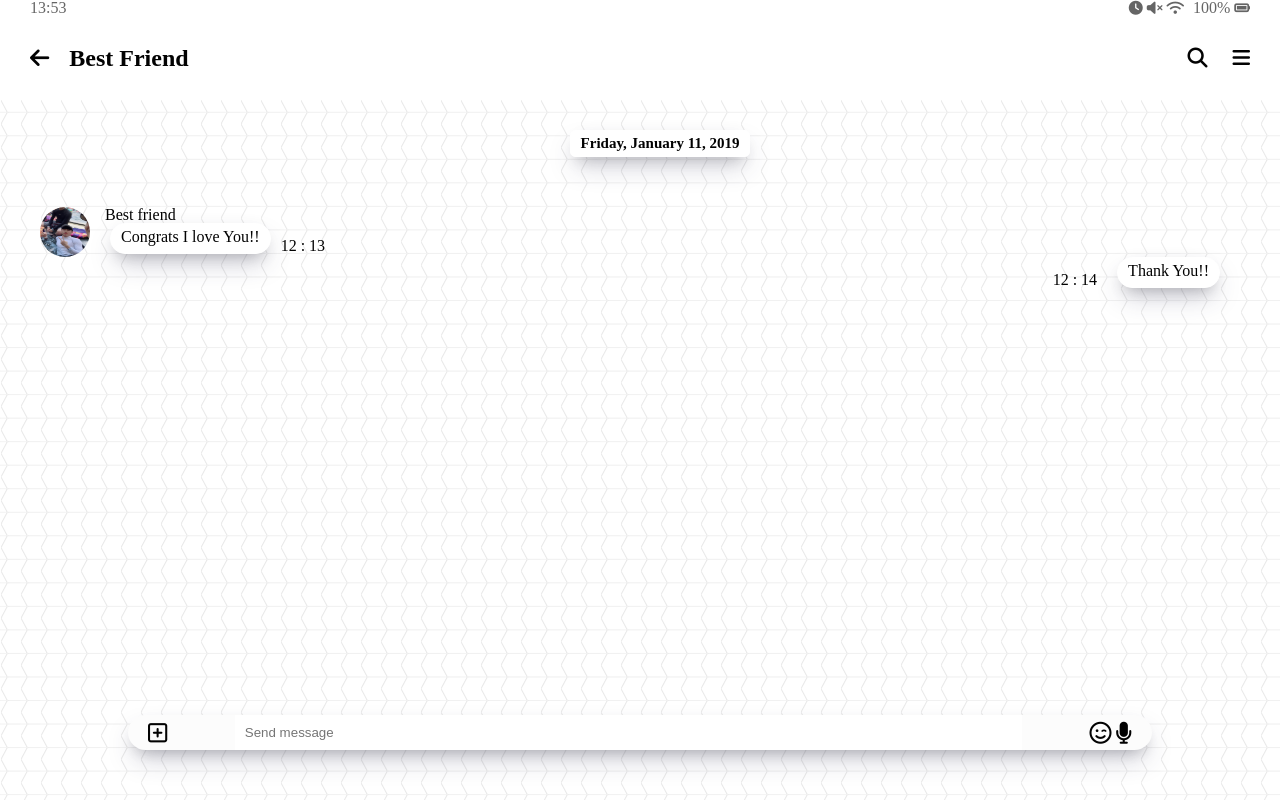
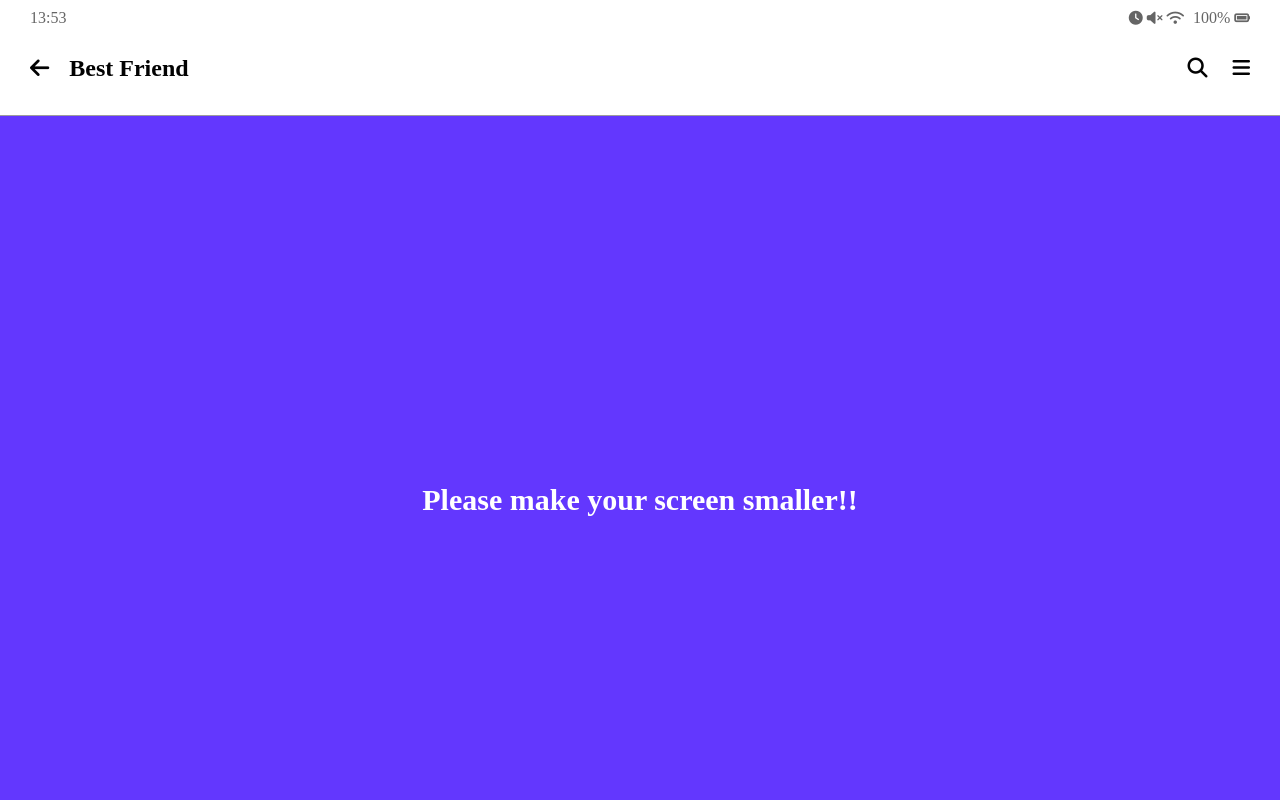
Before and after one commit to nomad2569/kakao-clone-v2, a plain HTML site: page chat.html in a window 1280 px wide. Shown: the top 800 px of the page. Drawn offline with Linux system fonts and the light colour scheme.

Commit message:
almost done
almost

```diff
--- a/chat.html
+++ b/chat.html
@@ -14,6 +14,8 @@
     <style></style>
   </head>
   <body class="chats-body">
+    <div class="header-wrapper">
+
         <div class="status-bar">
           <div class="status-bar__column">
             <span class="status-bar__clock">
@@ -43,6 +45,7 @@
                   <i class="fas fa-bars"></i>
               </span>
             </header>
+            </div>
 
           <main class="chat-screen">
               <ul class="chat__messages">
@@ -63,22 +66,41 @@
                         <div class="message__content">
                           <div class="message__column-reverse">
 
-                              <div class="message__bubble">Thank You!!</div>
+                              <div class="message__bubble my-message__bubble">Thank You!!</div>
+                            <span class="message__timestamp">12 : 14</span>
+                          </div>
+                         </div>
+                    </li>
+                    <li class="incoming-message message">
+                      <img src="images/avatar.jpg" class="message__avatar">
+                      <div class="message__content">
+                          <span class="message__author">Best friend</span>
+                          <div class="message__column">
+                            <div class="message__bubble">Congrats I love You!!
+                            </div>
+                            <span class="message__timestamp">12 : 13</span>
+                        </div>
+                      </div>
+
+                  </li>
+                  <li class="my-message message">
+                          <div class="message__content">
+                            <div class="message__column-reverse">
+
+                                <div class="message__bubble my-message__bubble">Thank You!!</div>
                               <span class="message__timestamp">12 : 14</span>
                             </div>
                            </div>
                       </li>
             </ul>
           </main>
-
+<div class="chat__write-wrapper">
         <div class="chat__write">
-            <div class="chat__write-column">
+            <input type="text" class="chat__write-input" placeholder="Send message">
+            <span class="chat__write-icon chat__write-left-icon invisible-when-focus">
             <i class="far fa-plus-square"></i>
-            </div>
-            <div class="chat__write-column">
-                <input type="text" class="chat__write-input" placeholder="Send message">
-            </div>
-            <div class="chat__write-column">
+          </span>
+            <div class="chat__write-column chat__write-right-icon invisible-when-focus">
                 <span class="chat__write-icon">
                     <i class="far fa-smile-wink"></i>
                 </span>
@@ -87,6 +109,10 @@
                 </span>
             </div>
         </div>
+      </div>
 
+    <div class="bigScreen">
+      <span class="bigScreen__text">Please make your screen smaller!!</span>
+    </div>
   </body>
 </html>
--- a/css/chat.css
+++ b/css/chat.css
@@ -1,5 +1,20 @@
+.header-wrapper {
+  position: fixed;
+  top: 0px;
+  width: 100%;
+  background-color: white;
+  padding: 5px 0px;
+  border-bottom: 0.3px solid rgb(156, 156, 156);
+  z-index: 2;
+}
+
+.status-bar {
+  margin-top: 5px;
+}
+
 .chats-body {
   padding: 0;
+  padding-top: 100px;
 }
 
 .chats-body .header,
@@ -7,19 +22,43 @@
   padding: 0px 30px;
 }
 
-.chat-screen {
+.chats-body {
   background-image: url("../images/background.png");
-  min-height: 100vh;
+  min-height: 10000px;
+}
+
+@keyframes spin {
+  0% {
+    transform: none;
+  }
+
+  25% {
+    transform: rotateY(0.5turn);
+  }
+  75% {
+    transform: rotateY(0.5turn);
+  }
+  100% {
+    transform: rotateY(1turn);
+  }
 }
 
 .message .message__avatar {
   width: 50px;
   height: 50px;
+  animation: spin 2s linear infinite;
+  box-shadow: 0 13px 27px -5px rgba(50, 50, 93, 0.25),
+    0 8px 16px -8px rgba(0, 0, 0, 0.3), 0 -6px 16px -6px rgba(0, 0, 0, 0.025);
+}
+
+.chat__write-wrapper {
+  position: fixed;
+  bottom: 0;
+  width: 100%;
 }
 .chat__write {
-  position: fixed;
-  bottom: 50px;
-  width: 80%;
+  position: absolute;
+
   display: flex;
   justify-content: space-between;
   align-items: center;
@@ -30,26 +69,72 @@
   margin: 0 auto;
   left: 0;
   right: 0;
+}
 
-  box-shadow: 0 13px 27px -5px rgba(50, 50, 93, 0.25),
-    0 8px 16px -8px rgba(0, 0, 0, 0.3), 0 -6px 16px -6px rgba(0, 0, 0, 0.025);
+.chat__write {
+  bottom: 0px;
+  width: 100%;
+  border-radius: 0;
 }
 
 .chat__write i {
   font-size: 22px;
 }
 
-.chat__write-column:nth-child(2) {
-  width: 80%;
+.chat__write-left-icon {
+  position: absolute;
+  left: 10px;
+}
+.chat__write-right-icon {
+  display: flex;
+  align-items: center;
 }
 
+.chat__write-icon {
+  margin-left: 10px;
+  margin-right: 20px;
+}
+
+.chat__write-input:focus ~ .invisible-when-focus {
+  opacity: 0;
+}
 .chat__write-input {
   padding: 10px 10px;
   width: 100%;
   border: none;
+  margin-left: 30px;
+  transition: width 0.3s ease-in, transform 0.3s ease-in,
+    border-radius 0.3s ease-in, box-shadow 0.3s ease-in;
 }
-.chat__write-column input :focus {
+.chat__write-input:focus {
   outline: none;
+  width: 80%;
+  transform: scaleY(1.5);
+  transform: translateY(-100px);
+  border-radius: 40px;
+  box-shadow: 0 13px 27px -5px rgba(50, 50, 93, 0.25),
+    0 8px 16px -8px rgba(0, 0, 0, 0.3), 0 -6px 16px -6px rgba(0, 0, 0, 0.025);
+  animation: floating 3s linear infinite forwards;
+}
+
+@keyframes floating {
+  0% {
+    box-shadow: 0 13px 27px -5px rgba(50, 50, 93, 0.25),
+      0 8px 16px -8px rgba(0, 0, 0, 0.3), 0 -6px 16px -6px rgba(0, 0, 0, 0.025);
+  }
+  50% {
+    box-shadow: 0 13px 27px -60px rgba(50, 50, 93, 0.25),
+      0 8px 16px -8px rgba(0, 0, 0, 0.3), 0 -6px 16px -6px rgba(0, 0, 0, 0.025);
+  }
+
+  100% {
+    box-shadow: 0 13px 27px -5px rgba(50, 50, 93, 0.25),
+      0 8px 16px -8px rgba(0, 0, 0, 0.3), 0 -6px 16px -6px rgba(0, 0, 0, 0.025);
+  }
+}
+
+.invisible-when-focus {
+  transition: opacity 0.3s ease-in-out;
 }
 
 .chat-screen .chat__messages {
@@ -74,18 +159,46 @@
   margin-left: 40px;
 }
 
+@keyframes incomingAni {
+  from {
+    transform: translateX(-200px);
+    opacity: 0;
+  }
+  to {
+    transform: 0;
+    opacity: 1;
+  }
+}
+
+@keyframes myMessageAni {
+  from {
+    transform: translateX(200px);
+    opacity: 0;
+  }
+  to {
+    transform: 0;
+    opacity: 1;
+  }
+}
+
+.chat__messages .my-message {
+  animation: myMessageAni 0.5s ease-out forwards;
+}
 .chat__messages .incoming-message {
   display: flex;
   padding-top: 50px;
+  animation: incomingAni 0.5s ease-out forwards;
 }
 
 .chat__messages .message__bubble {
+  margin-top: 7px;
   margin-left: 20px;
-
+  background-image: linear-gradient(to right, #4568dc, #b06ab3);
   padding: 5px 10px;
+  color: white;
   background-color: #ffffff;
-  border: 1px solid #ffffff;
   border-radius: 15px;
+  font-weight: 600;
   box-shadow: 0 13px 27px -5px rgba(50, 50, 93, 0.25),
     0 8px 16px -8px rgba(0, 0, 0, 0.3), 0 -6px 16px -6px rgba(0, 0, 0, 0.025);
 }
@@ -105,6 +218,7 @@
 }
 .chat__messages .message__author {
   margin-left: 15px;
+  margin-bottom: 10px;
 }
 
 .chat__messages .message__column {
@@ -121,3 +235,7 @@
   padding-top: 15px;
   padding-left: 25px;
 }
+
+.my-message .message__bubble {
+  background-image: linear-gradient(to right, #00c6ff, #0072ff);
+}
--- /dev/null
+++ b/css/mQuery.css
@@ -0,0 +1,23 @@
+.bigScreen {
+  width: 100%;
+  height: 1000px;
+  top: 0;
+  left: 0;
+  position: fixed;
+  background-color: #6337fe;
+  display: flex;
+  align-items: center;
+  justify-content: center;
+  text-align: center;
+  line-height: 2;
+  font-weight: 700;
+  font-size: 30px;
+  color: white;
+  display: none;
+}
+
+@media screen and (min-width: 650px) {
+  .bigScreen {
+    display: flex;
+  }
+}
--- a/css/nav-bar.css
+++ b/css/nav-bar.css
@@ -37,3 +37,18 @@
   align-items: center;
   border-radius: 50%;
 }
+
+@keyframes showNavBar {
+  from {
+    transform: translateY(80px);
+  }
+  to {
+    transform: none;
+  }
+}
+
+.nav {
+  transform: translateY(80px);
+  animation: showNavBar 0.5s ease-out forwards;
+  animation-delay: 0.5s;
+}
--- a/css/style.css
+++ b/css/style.css
@@ -9,7 +9,7 @@
 @import "more.css";
 @import "settings.css";
 @import "chat.css";
-
+@import "mQuery.css";
 * {
   box-sizing: border-box;
 }
@@ -24,3 +24,17 @@ a {
   color: inherit;
   text-decoration: none;
 }
+
+@keyframes fadeIn {
+  from {
+    opacity: 0;
+    transform: translateY(50px);
+  }
+  to {
+    opacity: 1;
+    transform: none;
+  }
+}
+main {
+  animation: fadeIn 0.5s ease-in-out;
+}
```
Also changed, not shown: find.html (+4 -0 lines), friends.html (+4 -0 lines), index.html (+3 -0 lines), more.html (+4 -0 lines), settings.html (+4 -0 lines). Lines whose indentation alone changed are shown as unchanged.
